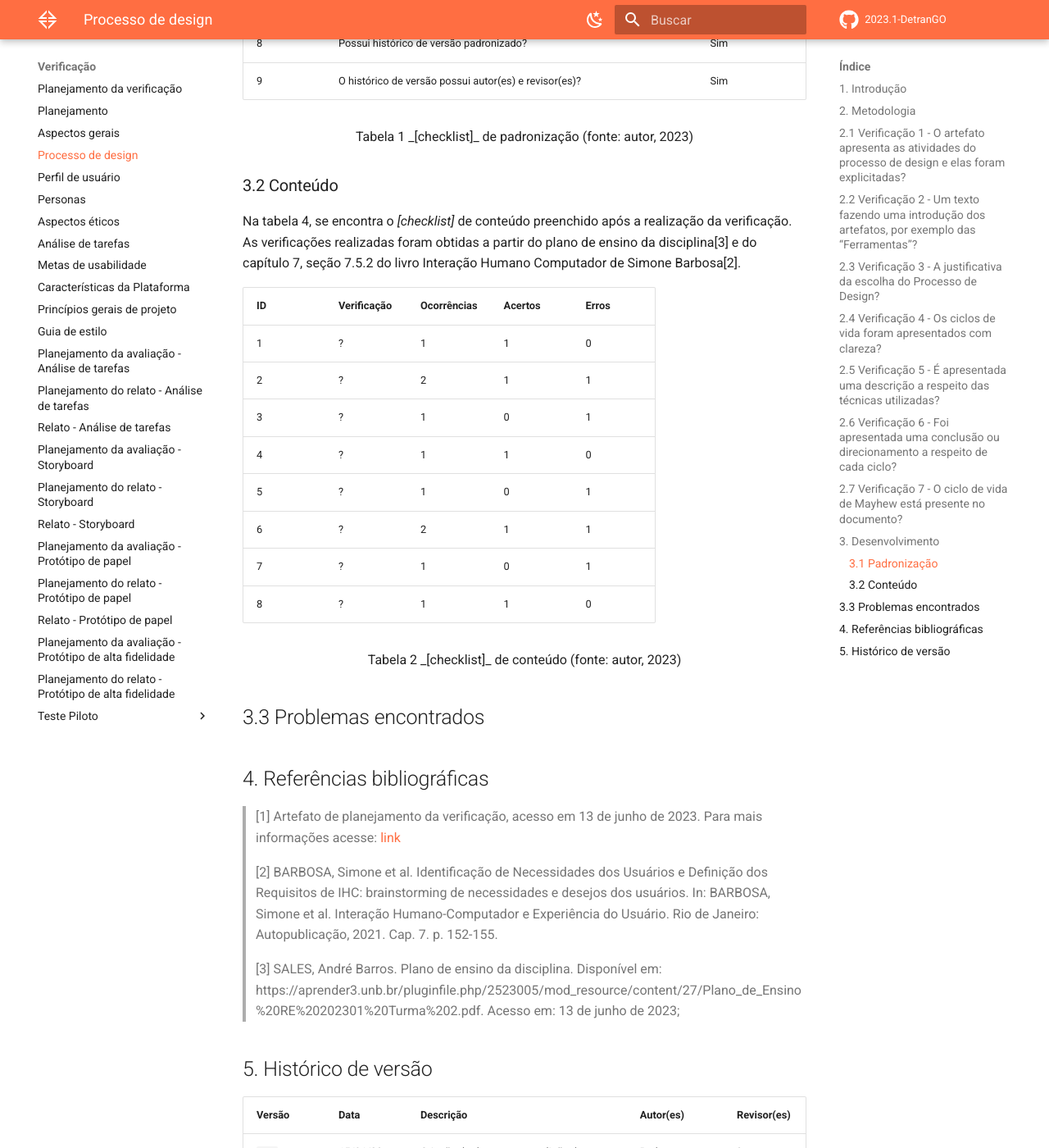
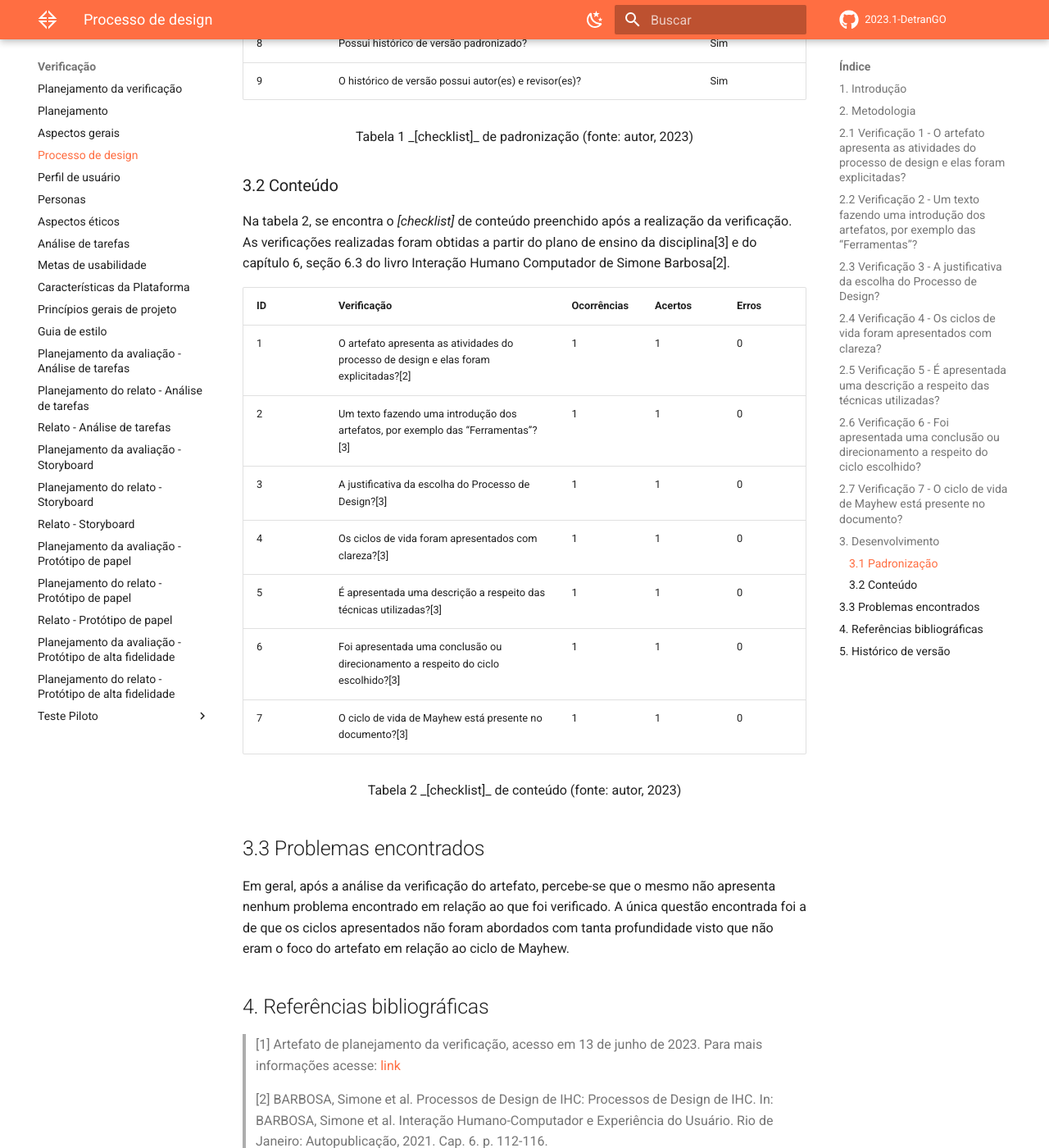
Before and after one commit to Interacao-Humano-Computador/2023.1-DetranGO, an MkDocs documentation site: the page built from docs/verificacao/processo_de_design.md, in a window 1280 px wide and 1400 px high, scrolled down 2976 px. Shown: the whole window at 82% size. Built offline with MkDocs 1.6.1 and Material for MkDocs 9.7.7, drawn with Linux system fonts in a browser that asks for light colours; comment, search, counter and statistics services are not loaded; some of the changed text lies outside the part shown.

Commit message:
Update: finalização processo de design

```diff
--- a/docs/verificacao/processo_de_design.md
+++ b/docs/verificacao/processo_de_design.md
@@ -34,18 +34,15 @@ A escolha precisa de uma justificativa de acordo com os problemas que foram anal
 
 É preciso que o tipo de ciclo de vida esteja apresentado de forma clara para o entendimento das atividades do processo de design.
 
-
 `BARBOSA, Simone et al. Processos de Design de IHC: Processos de Design de IHC. In: BARBOSA, Simone et al. Interação Humano-Computador e Experiência do Usuário. Rio de Janeiro: Autopublicação, 2021. Cap. 6. p. 112-116.`
 
 ## 2.5 Verificação 5 - É apresentada uma descrição a respeito das técnicas utilizadas?
 
-
-
 `BARBOSA, Simone et al. Processos de Design de IHC: Processos de Design de IHC. In: BARBOSA, Simone et al. Interação Humano-Computador e Experiência do Usuário. Rio de Janeiro: Autopublicação, 2021. Cap. 6. p. 112-116.`
 
-## 2.6 Verificação 6 - Foi apresentada uma conclusão ou direcionamento a respeito de cada ciclo?
+## 2.6 Verificação 6 - Foi apresentada uma conclusão ou direcionamento a respeito do ciclo escolhido?
 
-Cada um dos ciclos deve ser concluído ou direcionado com o intuito de determinar se o objetivo principal do ciclo foi alcançado ou não.
+O ciclo deve ser concluído ou direcionado com o intuito de determinar se o objetivo principal da análise do processo de IHC foi alcançado ou não.
 
 `BARBOSA, Simone et al. Processos de Design de IHC: Processos de Design de IHC. In: BARBOSA, Simone et al. Interação Humano-Computador e Experiência do Usuário. Rio de Janeiro: Autopublicação, 2021. Cap. 6. p. 112-116.`
 
@@ -81,18 +78,17 @@ Tabela 1 _[checklist]_ de padronização (fonte: autor, 2023)
 
 ### 3.2 Conteúdo
 
-Na tabela 4, se encontra o _[checklist]_ de conteúdo preenchido após a realização da verificação. As verificações realizadas foram obtidas a partir do plano de ensino da disciplina[3] e do capítulo 7, seção 7.5.2 do livro Interação Humano Computador de Simone Barbosa[2].
+Na tabela 2, se encontra o _[checklist]_ de conteúdo preenchido após a realização da verificação. As verificações realizadas foram obtidas a partir do plano de ensino da disciplina[3] e do capítulo 6, seção 6.3 do livro Interação Humano Computador de Simone Barbosa[2].
 
 | ID | Verificação | Ocorrências | Acertos | Erros |
 |--|--|--|--|--|
-| 1 | ? | 1 | 1 | 0 |
-| 2 | ? | 2 | 1 | 1 |
-| 3 | ? | 1 | 0 | 1 |
-| 4 | ? | 1 | 1 | 0 |
-| 5 | ? | 1 | 0 | 1 |
-| 6 | ? | 2 | 1 | 1 |
-| 7 | ? | 1 | 0 | 1 |
-| 8 | ? | 1 | 1 | 0 |
+| 1 | O artefato apresenta as atividades do processo de design e elas foram explicitadas?[2] | 1 | 1 | 0 |
+| 2 | Um texto fazendo uma introdução dos artefatos, por exemplo das “Ferramentas”?[3] | 1 | 1 | 0 |
+| 3 | A justificativa da escolha do Processo de Design?[3] | 1 | 1 | 0 |
+| 4 | Os ciclos de vida foram apresentados com clareza?[3] | 1 | 1 | 0 |
+| 5 | É apresentada uma descrição a respeito das técnicas utilizadas?[3] | 1 | 1 | 0 |
+| 6 | Foi apresentada uma conclusão ou direcionamento a respeito do ciclo escolhido?[3] | 1 | 1 | 0 |
+| 7 | O ciclo de vida de Mayhew está presente no documento?[3] | 1 | 1 | 0 |
 
 <center>
 
@@ -102,11 +98,13 @@ Tabela 2 _[checklist]_ de conteúdo (fonte: autor, 2023)
 
 ## 3.3 Problemas encontrados
 
+Em geral, após a análise da verificação do artefato, percebe-se que o mesmo não apresenta nenhum problema encontrado em relação ao que foi verificado. A única questão encontrada foi a de que os ciclos apresentados não foram abordados com tanta profundidade visto que não eram o foco do artefato em relação ao ciclo de Mayhew.
+
 ## 4. Referências bibliográficas
 
 > [1] Artefato de planejamento da verificação, acesso em 13 de junho de 2023. Para mais informações acesse: [link](../planejamento.md)
 
-> [2] BARBOSA, Simone et al. Identificação de Necessidades dos Usuários e Definição dos Requisitos de IHC: brainstorming de necessidades e desejos dos usuários. In: BARBOSA, Simone et al. Interação Humano-Computador e Experiência do Usuário. Rio de Janeiro: Autopublicação, 2021. Cap. 7. p. 152-155.
+> [2] BARBOSA, Simone et al. Processos de Design de IHC: Processos de Design de IHC. In: BARBOSA, Simone et al. Interação Humano-Computador e Experiência do Usuário. Rio de Janeiro: Autopublicação, 2021. Cap. 6. p. 112-116.
 
 > [3] SALES, André Barros. Plano de ensino da disciplina. Disponível em: https://aprender3.unb.br/pluginfile.php/2523005/mod_resource/content/27/Plano_de_Ensino%20RE%20202301%20Turma%202.pdf. Acesso em: 13 de junho de 2023;
 
```
